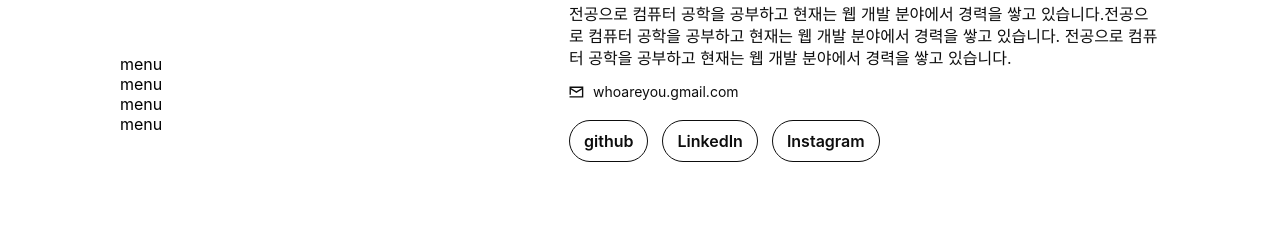
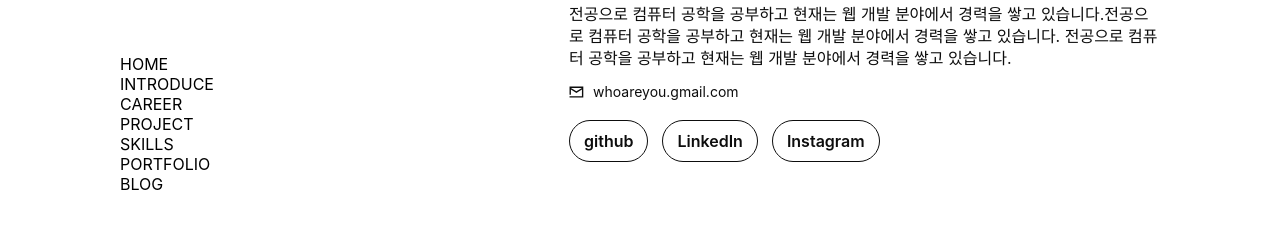
Before and after one commit to In-N-Out-Dev/PortfolioHub, a React (Vite) app: page / in a window 1280 px wide. Shown: the part 346-590 px from the top of the page. Built offline with nearby package versions, Linux system fonts and the light colour scheme.

Commit message:
feature: add scroll into view logic

```diff
--- a/src/components/common/SideNav.tsx
+++ b/src/components/common/SideNav.tsx
@@ -1,14 +1,32 @@
 import styled from '@emotion/styled';
+import { MENU_LIST, MenuListProps } from 'content';
 
 const SideNav = () => {
+  const renderMenu = () => {
+    return MENU_LIST.map((menu) => {
+      return (
+        <MenuItem
+          key={menu}
+          onClick={() => onClickMenu(menu)}
+        >
+          {menu}
+        </MenuItem>
+      );
+    });
+  };
+  const onClickMenu = (menu: MenuListProps) => {
+    const element = document.getElementById(menu);
+    console.log('eleemtn', element);
+    if (element) {
+      element.scrollIntoView({
+        behavior: 'smooth',
+        block: 'start',
+      });
+    }
+  };
   return (
     <SideNavWrapper>
-      <ContentWrapper>
-        <li>menu</li>
-        <li>menu</li>
-        <li>menu</li>
-        <li>menu</li>
-      </ContentWrapper>
+      <ContentWrapper>{renderMenu()}</ContentWrapper>
     </SideNavWrapper>
   );
 };
@@ -22,4 +40,6 @@ const ContentWrapper = styled.ul`
   width: 100%;
 `;
 
+const MenuItem = styled.li``;
+
 export default SideNav;
--- /dev/null
+++ b/src/content/index.ts
@@ -0,0 +1,11 @@
+export const MENU_LIST = [
+  'HOME',
+  'INTRODUCE',
+  'CAREER',
+  'PROJECT',
+  'SKILLS',
+  'PORTFOLIO',
+  'BLOG',
+] as const;
+
+export type MenuListProps = Readonly<(typeof MENU_LIST)[number]>;
```
